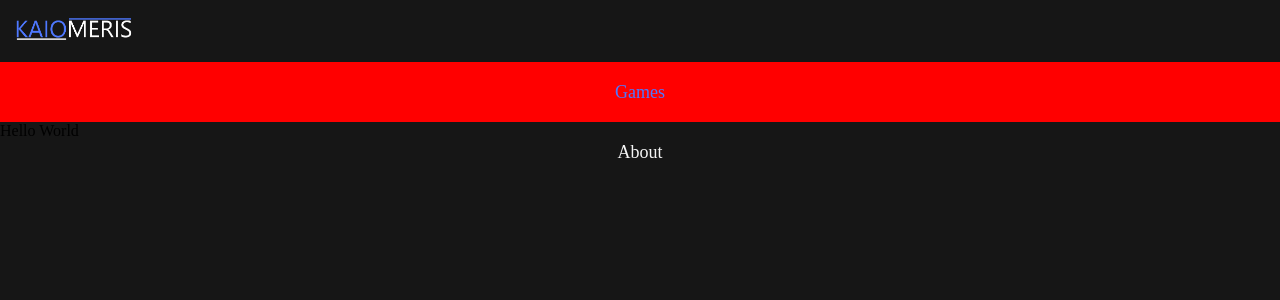
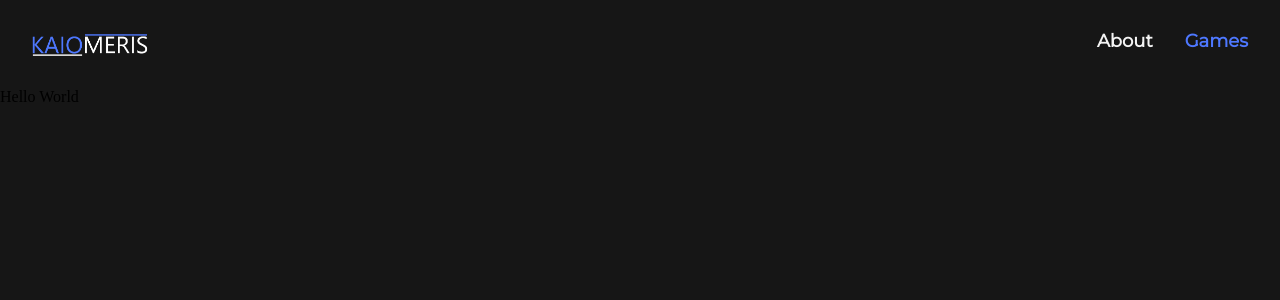
Before and after one commit to jaronkong/kaiomeris-website, a Next.js app: page / in a window 1280 px wide. Shown: the top 300 px of the page. Built offline with nearby package versions, Linux system fonts and the light colour scheme.

Commit message:
Header and nav

```diff
--- a/components/Header.js
+++ b/components/Header.js
@@ -6,6 +6,34 @@ import navButtons from '../config/navButtons'
 const headerStyle = {
   color: "white",
   width: "100%",
+  paddingTop: '16px',
+  marginLeft: '16px',
+  marginRight: '16px',
+};
+
+const headerFlexContainerStyle = {
+  padding: '0',
+  margin: '0',
+  'list-style': 'none',
+  '-ms-box-orient': 'horizontal',
+  display: '-webkit-box',
+  display: '-moz-box',
+  display: '-ms-flexbox',
+  display: '-moz-flex',
+  display: '-webkit-flex',
+  display: 'flex',
+
+  '-webkit-flex-direction': 'row',
+  'flex-direction': 'row',
+  'justify-content': 'space-between',
+};
+
+const headerFlexContainerItemStyle = {
+  'line-height': '50px',
+  color: 'white',
+  'font-weight': 'bold',
+  'font-size': '2em',
+  'text-align': 'center',
 };
 
 const logoStyle = {
@@ -15,10 +43,17 @@ const logoStyle = {
 
 const Header = () => (
   <div className="Header" style={headerStyle}>
-    <Link href="/">
-      <a><img src="/logoLight.png" alt="logo" style={logoStyle}/></a>
-    </Link>
-    <NavBar navButtons={navButtons} />
+    <link href="https://fonts.googleapis.com/css?family=Montserrat" rel="stylesheet" type="text/css" />
+    <ul style={headerFlexContainerStyle}>
+      <li style={headerFlexContainerItemStyle}>
+        <Link href="/">
+          <a><img src="/logoLight.png" alt="logo" style={logoStyle}/></a>
+        </Link>
+      </li>
+      <li style={headerFlexContainerItemStyle}>
+        <NavBar navButtons={navButtons} />
+      </li>
+    </ul>
   </div>
 );
 
--- a/components/nav/NavBar.js
+++ b/components/nav/NavBar.js
@@ -1,22 +1,36 @@
-import NavButton from "./NavButton";
+import NavButton from './NavButton';
 
 const navBarStyle = {
-  backgroundColor: "red",
-  color: "white",
-  width: "100%",
-  height: "60px"
+  color: 'white',
+  width: '100%',
+};
+
+const navListStyle = {
+  'list-style-type': 'none',
+  margin: '0',
+  paddingRight: '32px',
+  overflow: 'hidden',
+};
+
+const navListItemStyle = {
+  float: 'right',
+  margin: '0px 16px',
 };
 
 const NavBar = props => (
-  <div className="NavBar" style={navBarStyle}>
-    {props.navButtons.map(button => (
+  <div className='NavBar' style={navBarStyle}>
+    <ul style={navListStyle}>
+      {props.navButtons.map((button, i)=> (
+        <li style={navListItemStyle} key={i}>
           <NavButton
             key={button.path}
             path={button.path}
             label={button.label}
             icon={button.icon}
           />
+        </li>
       ))}
+    </ul>
   </div>
 );
 
--- a/components/nav/NavButton.module.scss
+++ b/components/nav/NavButton.module.scss
@@ -1,9 +1,4 @@
 .button {
-  display: flex;
-  flex-direction: row;
-  justify-content: space-around;
-  align-items: center;
-
   height: 100%;
 
   cursor: pointer;
@@ -13,6 +8,7 @@
 
   color: #f4f4f4;
 
+  font-family: "Montserrat";
 }
 
 .on {
```
Lines whose indentation alone changed are shown as unchanged.
